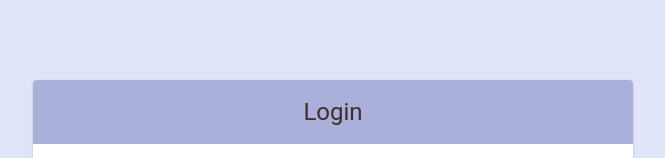
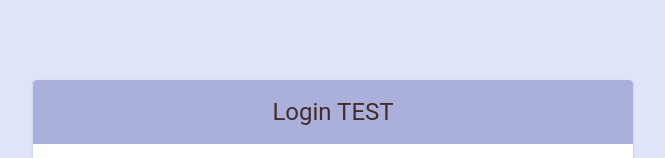
Before and after one commit to WildCodeSchool/2109-wns-paris-le-s.h.a.q-project, a React (Create React App) app in the folder front-taskmanager/: page / in a window 1280 px wide. Shown: the top 158 px of the page, without its empty margins (307-972 px from the left). Built offline with nearby package versions, Linux system fonts and the light colour scheme.

Commit message:
title test

```diff
--- a/front-taskmanager/src/pages/login/index.tsx
+++ b/front-taskmanager/src/pages/login/index.tsx
@@ -82,7 +82,7 @@ const Login = () => {
       autoComplete="off"
     >
       <Card sx={{ minWidth: 275 }} className={classes.card}>
-        <CardHeader className={classes.header} title="Login" />
+        <CardHeader className={classes.header} title="Login TEST" />
         <CardContent>
           <Grid container justifyContent="center">
             <Grid item>
```
